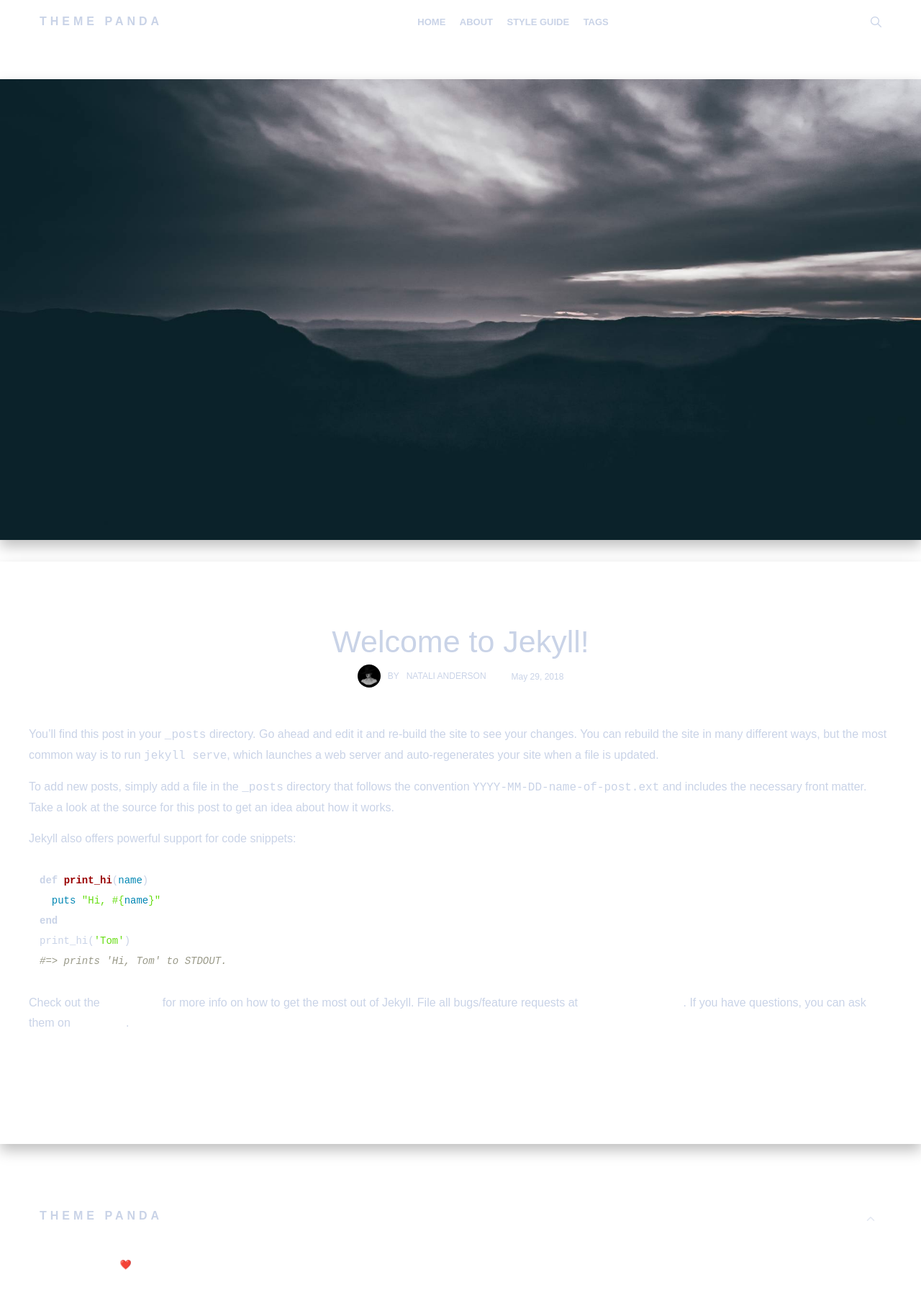
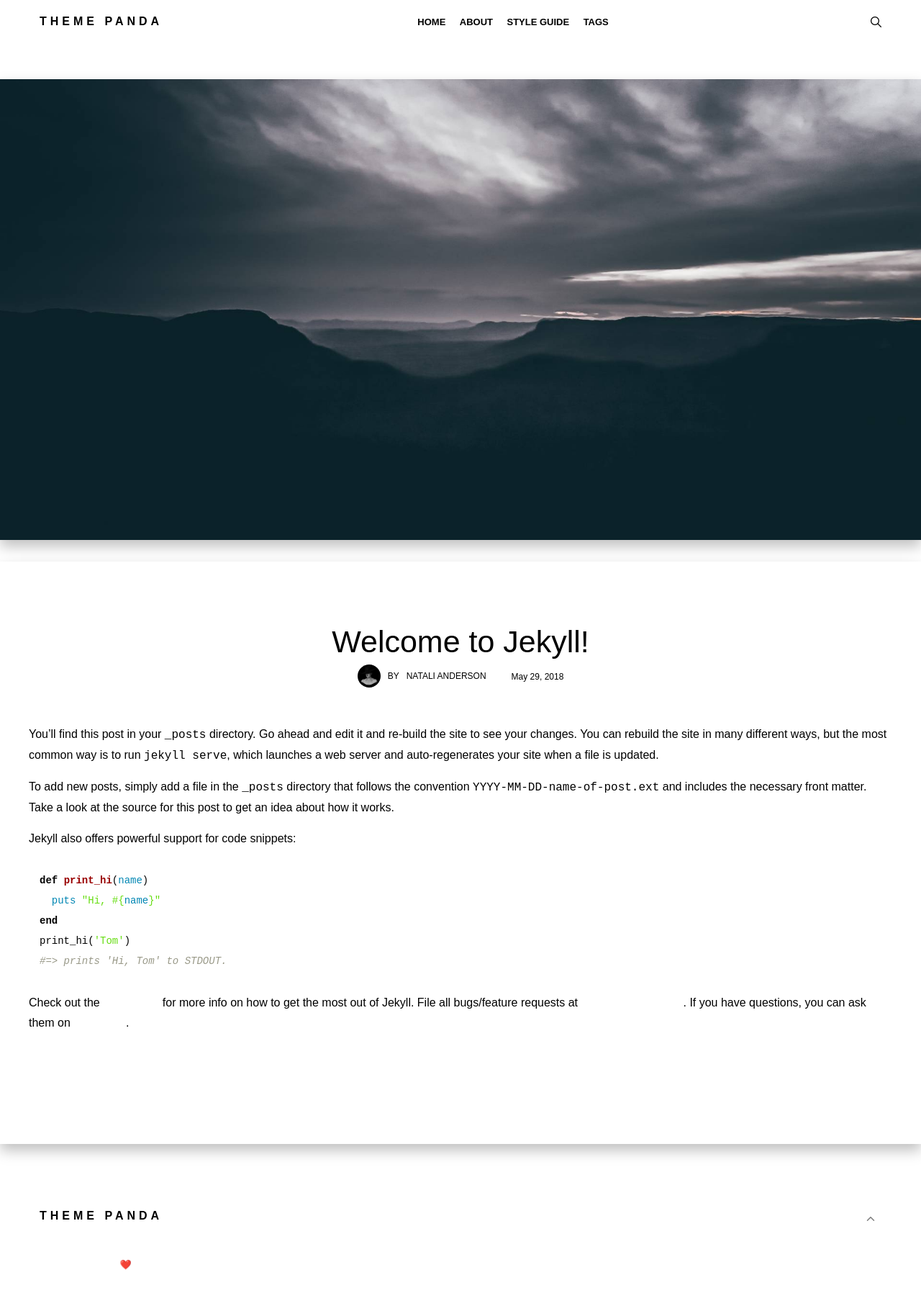
Before and after one commit to innowebka/ggg.io, a Jekyll site: the page built from _posts/2018-05-29-welcome-to-jekyll.markdown, in a window 1280 px wide. Shown: the whole page at 72% size. Built offline with Jekyll 4.4.1, drawn with Linux system fonts in a browser that asks for light colours; nearby versions of some CDN libraries; library files that are not in the unit come from our copies; comment, search, counter and statistics services are not loaded.

Commit message:
Update _colors.scss

```diff
--- a/_sass/0-settings/_colors.scss
+++ b/_sass/0-settings/_colors.scss
@@ -1,8 +1,8 @@
 // Main Colors
 $primary-color: #ffffff;
-$secondary-color: #C19CD8;
-$highlight: #ffeea8;
-$text: #C9D3E7;
+$secondary-color: #ffffff;
+$highlight: #ffffff;
+$text: #000000;
 $gray-blue: #ffffff;
 $white: #ffffff;
 $black: #ffffff;
@@ -10,8 +10,8 @@
 $blue-black: #ffffff;
 $blue-darken: #ffffff;
 $green-darken: #ffffff;
-$danger: #e02f40;
-$success: #34a74e;
+$danger: #ffffff;
+$success: #ffffff;
 
 
 // Background Colors
```
